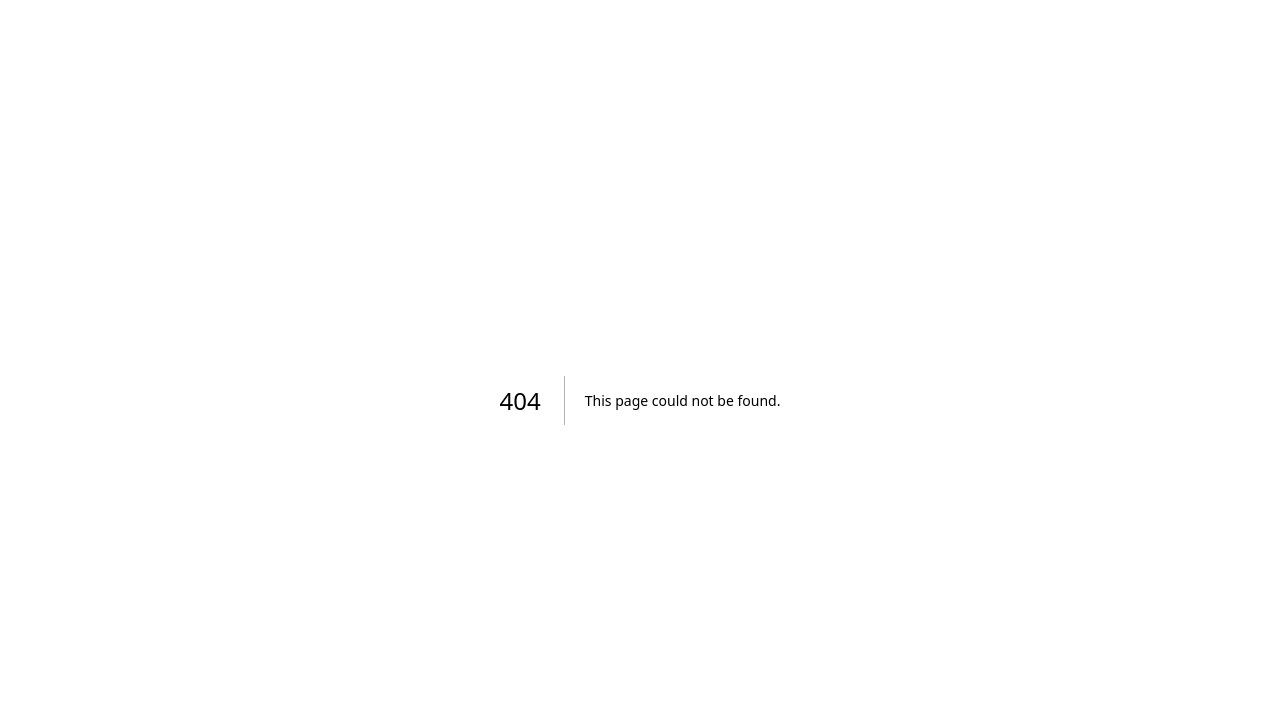
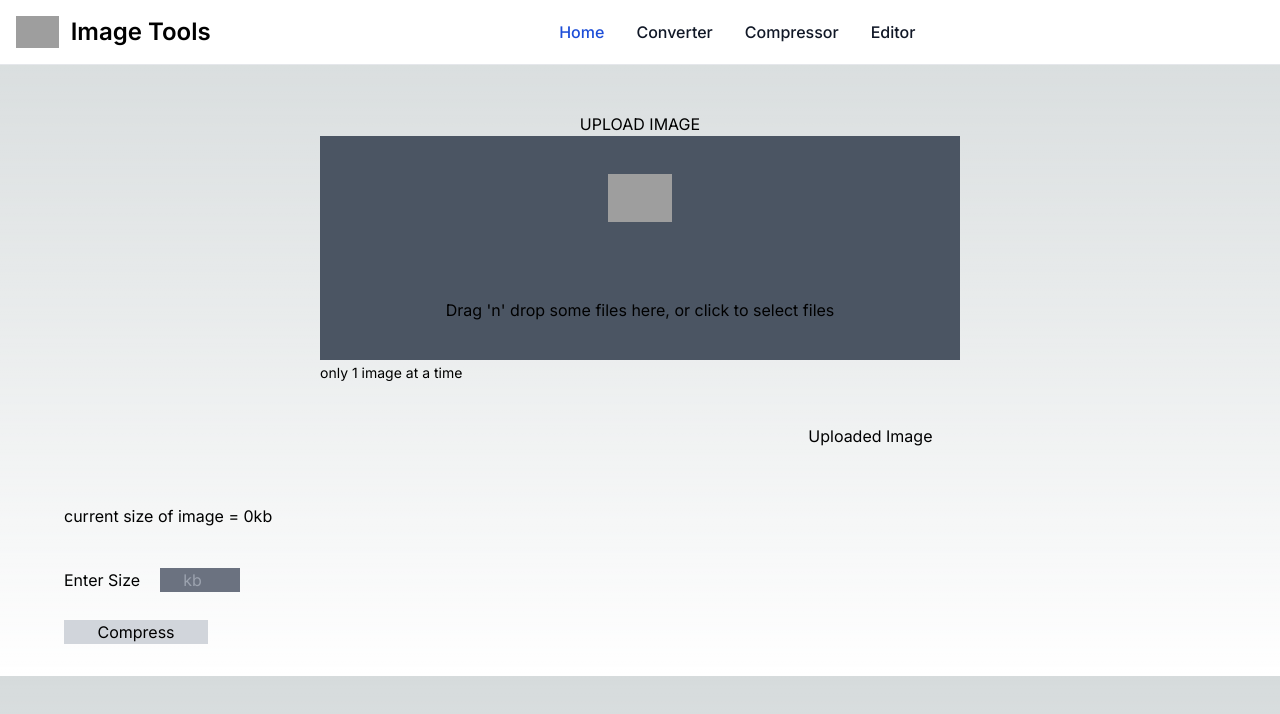
Before and after one commit to Aka5h-14/Image-Tools, a Next.js app: page /Compressor in a window 1280 px wide. Before the commit this address had no page. Shown: the top 714 px of the page. Built offline with nearby package versions, Linux system fonts and the light colour scheme; grey boxes are pictures that could not be loaded.

Commit message:
compressor

```diff
--- /dev/null
+++ b/app/Compressor/page.js
@@ -0,0 +1,121 @@
+"use client";
+import Navbar from "../navbar";
+import { useState, useCallback, useEffect } from "react";
+import { useDropzone } from "react-dropzone";
+import * as imageConversion from "image-conversion";
+
+const compressor = () => {
+  const [files, setFiles] = useState([]);
+  const [properties, setProperties] = useState({
+    size: 0,
+    quality: 1,
+  });
+
+  const onDrop = useCallback((acceptedFiles) => {
+    if (acceptedFiles?.length) {
+      setFiles((previousFiles) => [
+        ...acceptedFiles.map((file) =>
+          Object.assign(file, { preview: URL.createObjectURL(file) })
+        ),
+      ]);
+    }
+  }, []);
+
+  const { getRootProps, getInputProps, isDragActive } = useDropzone({
+    accept: { "image/*": [] },
+    maxFiles: 1,
+    onDrop,
+  });
+
+  const image = files?.map((file) => (
+    <img src={file.preview} className="w-[60%] mx-auto" alt="" />
+  ));
+
+  const DisplaySize = (
+    <span className="inline mt-20">
+      current size of image = {properties.size}kb
+    </span>
+  );
+
+  useEffect(() => {
+    DisplaySize;
+    const Image = document.getElementById("image").files[0];
+    if (Image !== undefined) {
+      const size = Math.round(Image.size / 1024);
+      setProperties({
+        size: size,
+      });
+    }
+  }, [files]);
+
+  async function view() {
+    const Image = document.getElementById("image").files[0];
+    var value = document.getElementById("size").value;
+    if(value > properties.size){
+      alert("incorrect size");
+    }
+    else{
+    const compressedImage = await imageConversion.compressAccurately(Image, value);
+
+    imageConversion.downloadFile(compressedImage);
+    }
+
+  }
+
+  return (
+    <>
+      <Navbar />
+      <div className="flex flex-col mt-28">
+        <span className="text-center"> UPLOAD IMAGE </span>
+
+        <form className="w-1/2 mx-auto mb-10" action="">
+          <div {...getRootProps()}>
+            <input id="image" {...getInputProps({ name: "file" })} />
+            <div className="grid w-full h-56 bg-gray-600 justify-items-center place-items-center">
+              <img
+                width="64"
+                height="64"
+                src="https://img.icons8.com/wired/64/upload--v1.png"
+                alt="upload--v1"
+              />
+              <span>
+                {" "}
+                Drag 'n' drop some files here, or click to select files
+              </span>
+            </div>
+          </div>
+          <span className="text-sm text-end">only 1 image at a time</span>
+        </form>
+
+        <div className="flex mx-auto w-[90%]">
+          <div className="flex flex-col w-[40%]">
+            {DisplaySize}
+            <div className="mt-10 mb-7">
+              <span className="mr-5">Enter Size</span>
+              <input id="size" type="number" placeholder="kb" className="w-20 bg-gray-500 text-center" />
+            </div>
+
+            <button
+              className="bg-gray-300 w-36 text-black"
+              onClick={() => {
+                view();
+              }}
+            >
+              Compress
+            </button>
+          </div>
+
+          <div className="w-[60%]">
+            <h2 className="text-center">Uploaded Image</h2>
+
+            <div className=" mx-auto">{image}</div>
+          </div>
+        </div>
+
+        <div className="flex mx-auto mb-8 w-2/3 "></div>
+      </div>
+    </>
+  );
+};
+
+export default compressor;
--- a/app/Components/Dropzone.js
+++ b/app/Converter/page.js
@@ -1,10 +1,10 @@
 "use client";
-
+import Navbar from "../navbar";
 import { useState, useCallback, useEffect } from "react";
 import { useDropzone } from "react-dropzone";
 import * as imageConversion from "image-conversion";
 
-const Dropzone = () => {
+const converter = () => {
 
   const [files, setFiles] = useState([]);
   const [properties, setProperties] = useState({
@@ -30,7 +30,7 @@ const Dropzone = () => {
   });
 
   const image = files?.map((file) => (
-    <img src={file.preview} className="w-2/3" alt="" />
+    <img src={file.preview} className="w-1/3 mx-auto" alt="" />
   ));
 
   // useEffect(() => {
@@ -45,14 +45,17 @@ const Dropzone = () => {
     var imagedata = canvas.toDataURL(e ,properties.quality );
     const res = await imageConversion.urltoBlob(imagedata)
     imageConversion.downloadFile(res);
-    console.log(res);
   }
 
 
   return (
     <>
-      <span> UPLOAD IMAGE </span>
-      <form className="w-full mb-10" action="">
+      <Navbar/>
+      <div className="flex flex-col mt-28">
+
+      <span className="text-center"> UPLOAD IMAGE </span>
+
+      <form className="w-1/2 mx-auto mb-10" action="">
         <div {...getRootProps()}>
           <input id="image" {...getInputProps({ name: "file" })} />
           <div className="grid w-full h-56 bg-gray-600 justify-items-center place-items-center">
@@ -71,10 +74,10 @@ const Dropzone = () => {
         <span className="text-sm text-end">only 1 image at a time</span>
       </form>
 
-      <span>Uploaded Image</span>
+      <span className="text-center">Uploaded Image</span>
       {image}
 
-      <div className="flex justify-between">
+      <div className="flex mx-auto mb-8 w-2/3 justify-between">
       <button
         className="mt-10 mx-8 bg-gray-500"
         onClick={() => {
@@ -100,6 +103,7 @@ const Dropzone = () => {
       </button>
 
       </div>
+      </div>
     </>
   );
 };
@@ -107,4 +111,4 @@ const Dropzone = () => {
 
 
 
-export default Dropzone;
+export default converter;
--- /dev/null
+++ b/app/navbar.js
@@ -0,0 +1,88 @@
+import Link from "next/link";
+
+const Navbar = () => {
+  return (
+    <nav className="bg-white dark:bg-gray-900 fixed w-full z-20 top-0 left-0 border-b border-gray-200 dark:border-gray-600">
+      <div className="max-w-screen-xl flex flex-wrap items-center justify-between mx-auto p-4">
+        <a href="#" className="flex items-center">
+          <img
+            src="https://flowbite.com/docs/images/logo.svg"
+            className="h-8 mr-3"
+            alt="Flowbite Logo"
+          />
+          <span className="self-center text-2xl font-semibold whitespace-nowrap dark:text-white">
+            Image Tools
+          </span>
+        </a>
+        <div className="flex md:order-2">
+          <button
+            data-collapse-toggle="navbar-sticky"
+            type="button"
+            className="inline-flex items-center p-2 w-10 h-10 justify-center text-sm text-gray-500 rounded-lg md:hidden hover:bg-gray-100 focus:outline-none focus:ring-2 focus:ring-gray-200 dark:text-gray-400 dark:hover:bg-gray-700 dark:focus:ring-gray-600"
+            aria-controls="navbar-sticky"
+            aria-expanded="false"
+          >
+            <span className="sr-only">Open main menu</span>
+            <svg
+              className="w-5 h-5"
+              aria-hidden="true"
+              xmlns="http://www.w3.org/2000/svg"
+              fill="none"
+              viewBox="0 0 17 14"
+            >
+              <path
+                stroke="currentColor"
+                strokeLinecap="round"
+                strokeLinejoin="round"
+                strokeWidth="2"
+                d="M1 1h15M1 7h15M1 13h15"
+              />
+            </svg>
+          </button>
+        </div>
+        <div
+          className="items-center justify-between hidden w-full md:flex md:w-auto md:order-1"
+          id="navbar-sticky"
+        >
+          <ul className="flex flex-col p-4 md:p-0 mt-4 font-medium border border-gray-100 rounded-lg bg-gray-50 md:flex-row md:space-x-8 md:mt-0 md:border-0 md:bg-white dark:bg-gray-800 md:dark:bg-gray-900 dark:border-gray-700">
+            <li>
+              <Link
+                href="/"
+                className="block py-2 pl-3 pr-4 text-white bg-blue-700 rounded md:bg-transparent md:text-blue-700 md:p-0 md:dark:text-blue-500"
+                aria-current="page"
+              >
+                Home
+              </Link>
+            </li>
+            <li>
+              <Link
+                href="/Converter"
+                className="block py-2 pl-3 pr-4 text-gray-900 rounded hover:bg-gray-100 md:hover:bg-transparent md:hover:text-blue-700 md:p-0 md:dark:hover:text-blue-500 dark:text-white dark:hover:bg-gray-700 dark:hover:text-white md:dark:hover:bg-transparent dark:border-gray-700"
+              >
+                Converter
+              </Link>
+            </li>
+            <li>
+              <Link
+                href="/Compressor"
+                className="block py-2 pl-3 pr-4 text-gray-900 rounded hover:bg-gray-100 md:hover:bg-transparent md:hover:text-blue-700 md:p-0 md:dark:hover:text-blue-500 dark:text-white dark:hover:bg-gray-700 dark:hover:text-white md:dark:hover:bg-transparent dark:border-gray-700"
+              >
+                Compressor
+              </Link>
+            </li>
+            <li>
+              <Link
+                href="/editor"
+                className="block py-2 pl-3 pr-4 text-gray-900 rounded hover:bg-gray-100 md:hover:bg-transparent md:hover:text-blue-700 md:p-0 md:dark:hover:text-blue-500 dark:text-white dark:hover:bg-gray-700 dark:hover:text-white md:dark:hover:bg-transparent dark:border-gray-700"
+              >
+                Editor
+              </Link>
+            </li>
+          </ul>
+        </div>
+      </div>
+    </nav>
+  );
+};
+
+export default Navbar;
--- a/app/page.js
+++ b/app/page.js
@@ -1,13 +1,11 @@
-import Image from "next/image"
-import Dropzone from './/Components/Dropzone'
+import Navbar from "./navbar";
 
 export default function Home() {
   return (
     <main className="flex min-h-screen flex-col items-center p-24">
 
-    <Dropzone/>
-
-
+      <Navbar/>
+      <h1>all info about our website</h1>
     </main>
-  )
+  );
 }
```
Also changed, not shown: public/upward-arrow.gif (added).
